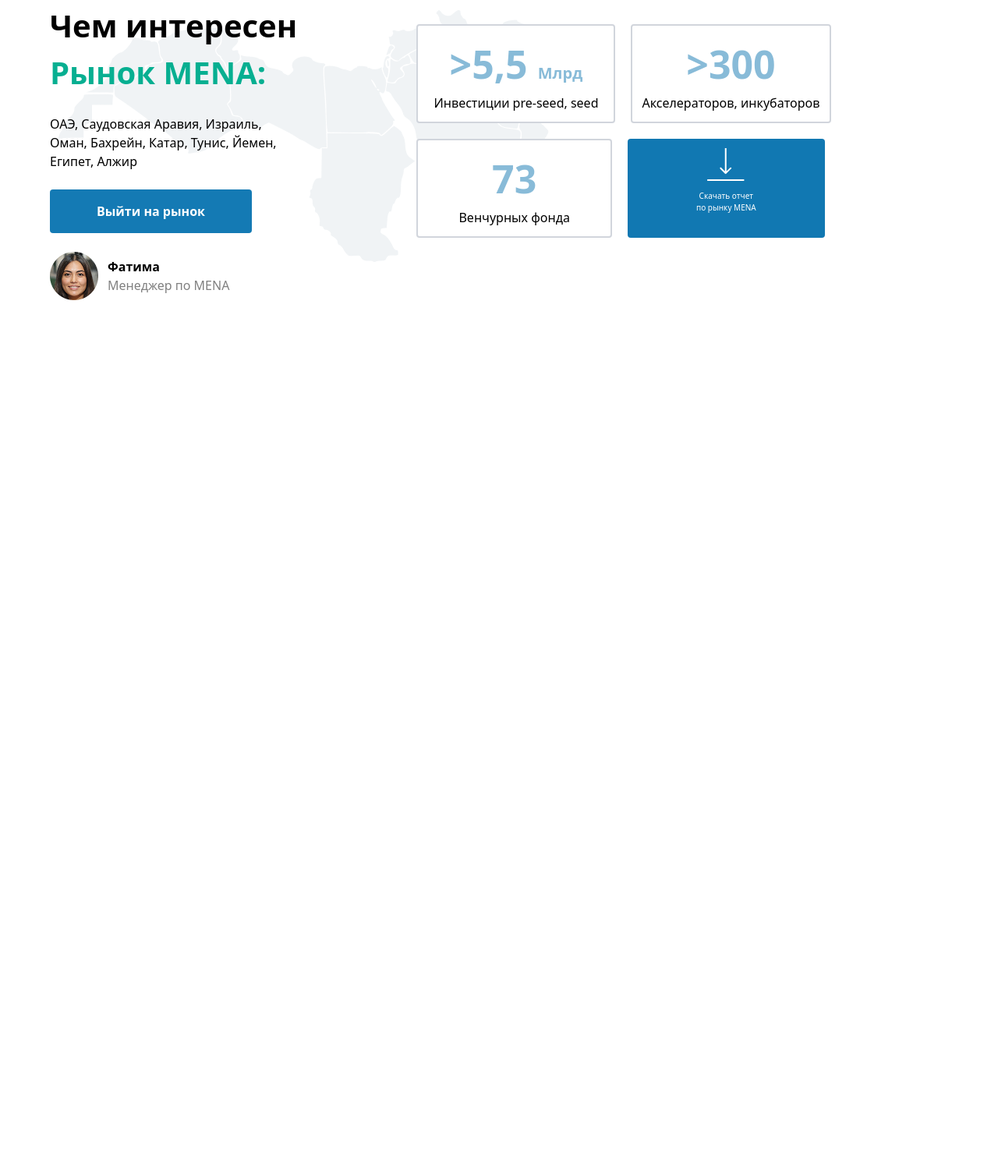
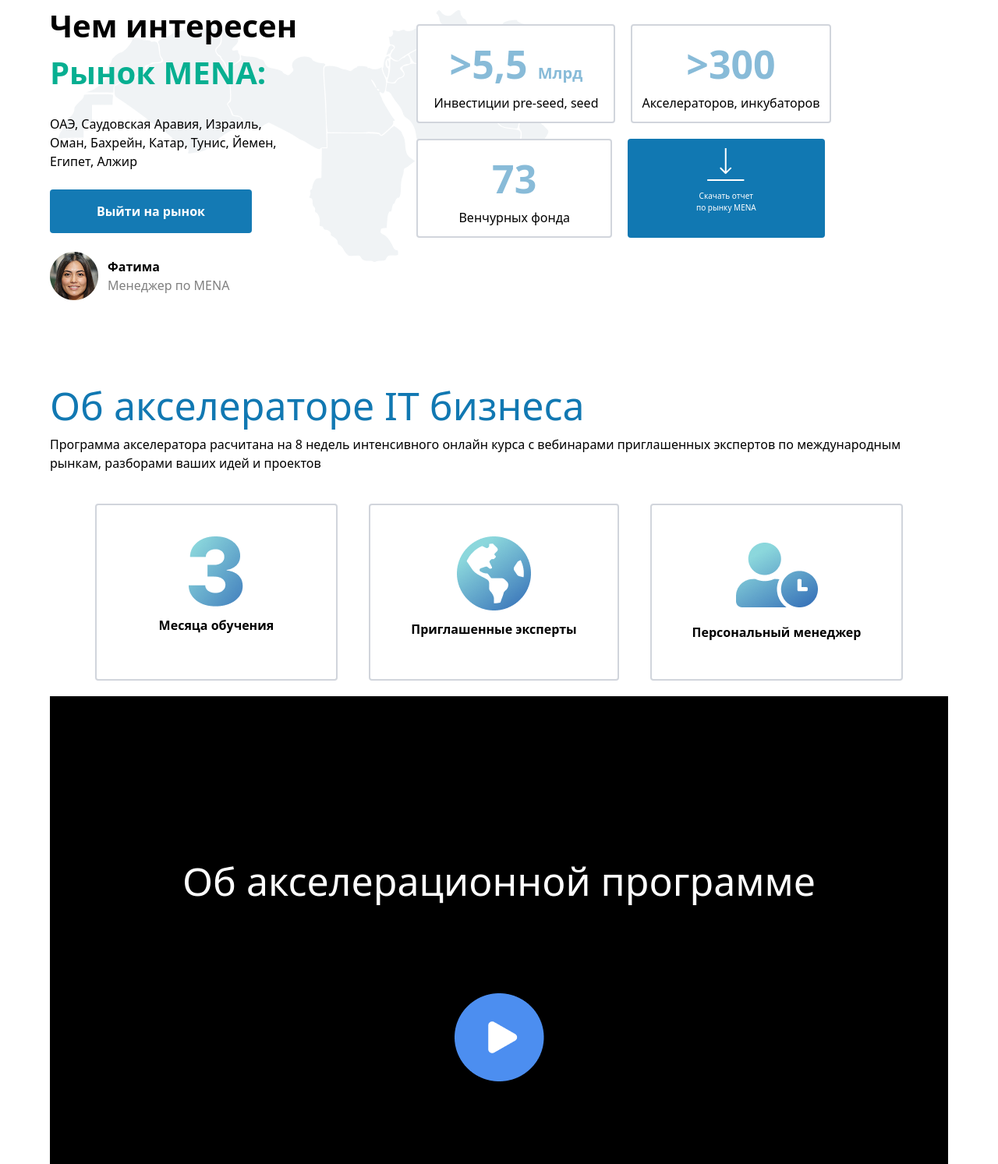
Before and after one commit to abubakrhomidov2009-ux/abubakr-exam, a website: page index.html in a window 1280 px wide. Shown: the part 3063-4556 px from the top of the page at 78% size. Before the commit the page ends 3466 px from the top, so only its background shows below. Drawn offline with Linux system fonts and the light colour scheme.

Commit message:
sixth section

```diff
--- a/index.html
+++ b/index.html
@@ -200,10 +200,40 @@
                     </div>
                 </div>
 
-                <div class="lg:hidden md:hidden block"><button
-                        class="bg-[#147AB4] py-4 px-20 text-white font-bold  rounded-sm">Выйти на рынок</button></div>
+                <div class="lg:hidden md:hidden block"><button class="bg-[#147AB4] py-4 px-20 text-white font-bold  rounded-sm">Выйти на рынок</button></div>
 
             </div>
+        </div>
+    </div>
+
+    <div class="max-w-300 m-auto w-[90%] mt-170 md:mt-20 lg:mt-20 lg:text-start text-center">
+        <h1 class="text-[#1178B2] text-[30px] lg:text-[50px]">Об акселераторе IT бизнеса</h1>
+        <p class="">Программа акселератора расчитана на 8 недель интенсивного онлайн  курса с вебинарами приглашенных экспертов по международным рынкам, разборами ваших идей и проектов </p>
+
+        <div class="lg:flex lg:flex-row md:flex md:flex-row flex flex-col md:gap-5 lg:gap-10 gap-10 justify-center mt-10">
+            <div class="border-2 border-gray-300 w-fit py-10 px-20 rounded-sm flex md:flex-col lg:flex-col items-center gap-3">
+                <div><img src="./src/3.png" alt=""></div>
+                <p class="font-bold">Месяца обучения</p>
+            </div>
+
+             <div class="border-2 border-gray-300 w-fit py-10 px-13 rounded-sm flex md:flex-col lg:flex-col items-center gap-3">
+                <div><img src="./src/Vector (32).png" alt=""></div>
+                <p class="font-bold">Приглашенные эксперты</p>
+            </div>
+
+            <div class="border-2 border-gray-300 w-fit py-12 px-13 rounded-sm flex md:flex-col lg:flex-col items-center gap-5">
+                <div><img src="./src/Vector (33).png" alt=""></div>
+                <p class="font-bold">Персональный менеджер</p>
+            </div>
+
+        </div>
+    </div>
+
+    <div class="max-w-300 m-auto w-[90%] mt-5">
+        <div class="bg-black lg:h-150 h-100 md:h-100 flex flex-col justify-center text-center">
+            <div class="lg:mt-50 mt-10 md:mt-20"><h1 class="lg:text-[50px] text-[30px] text-white">Об акселерационной программе</h1></div>
+
+            <div class="m-auto"><img src="./src/Group 839.png" alt=""></div>
         </div>
     </div>
 </body>
```
Also changed, not shown: src/3.png (added), src/Group 839.png (added), src/Vector (32).png (added), src/Vector (33).png (added), src/output.css.
